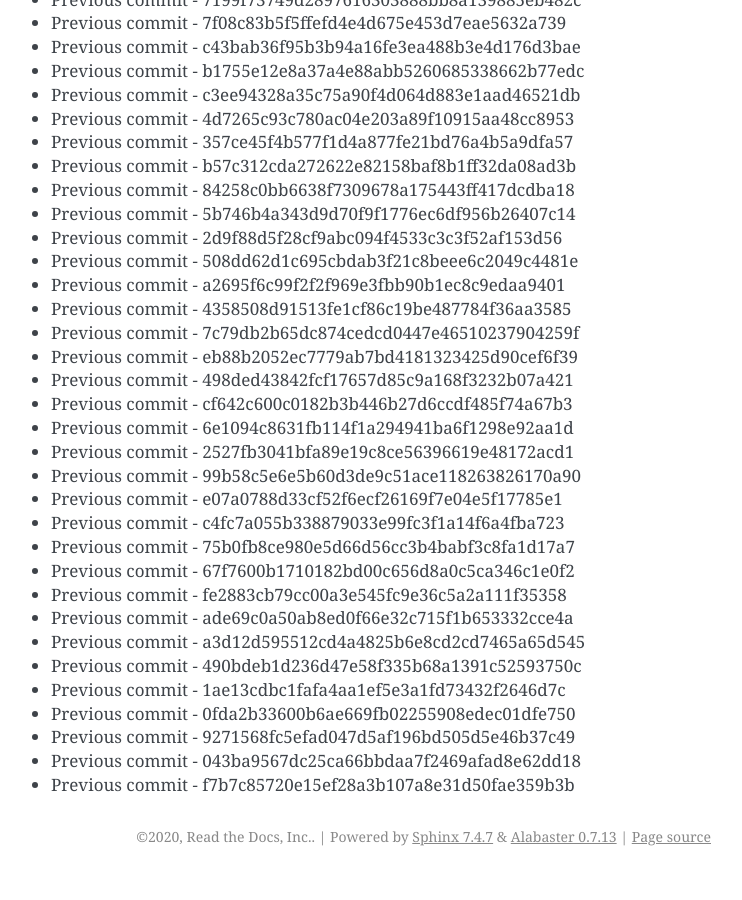
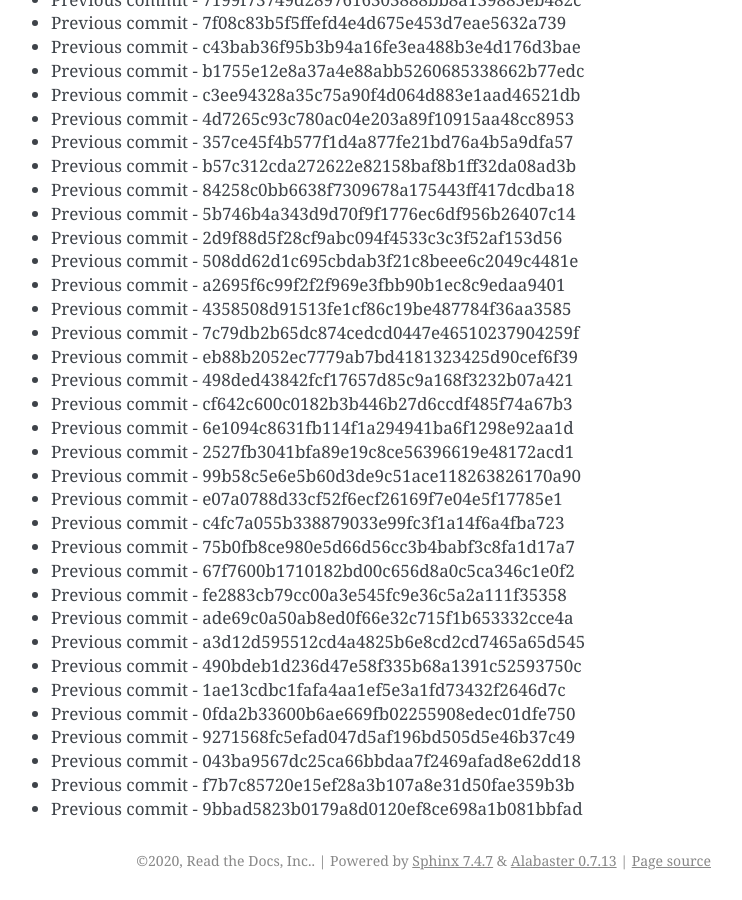
Before and after one commit to readthedocs/rtd-git-stresstest, a Sphinx documentation site: the page built from docs/updates.rst, in a window 1280 px wide and 900 px high, scrolled down 88276 px. Shown: the whole window, without its empty margins (399-1141 px from the left). Built offline with Sphinx 7.4.7, drawn with Linux system fonts in a browser that asks for light colours; before the commit the page ends 89152 px from its top, so only the background shows below that.

Commit message:
Generating commit from previous: 9bbad5823b0179a8d0120ef8ce698a1b081bbfad

```diff
--- a/docs/updates.rst
+++ b/docs/updates.rst
@@ -3741,3 +3741,4 @@ It can be tested for any performance characteristics.
 * Previous commit - 9271568fc5efad047d5af196bd505d5e46b37c49
 * Previous commit - 043ba9567dc25ca66bbdaa7f2469afad8e62dd18
 * Previous commit - f7b7c85720e15ef28a3b107a8e31d50fae359b3b
+* Previous commit - 9bbad5823b0179a8d0120ef8ce698a1b081bbfad
```
